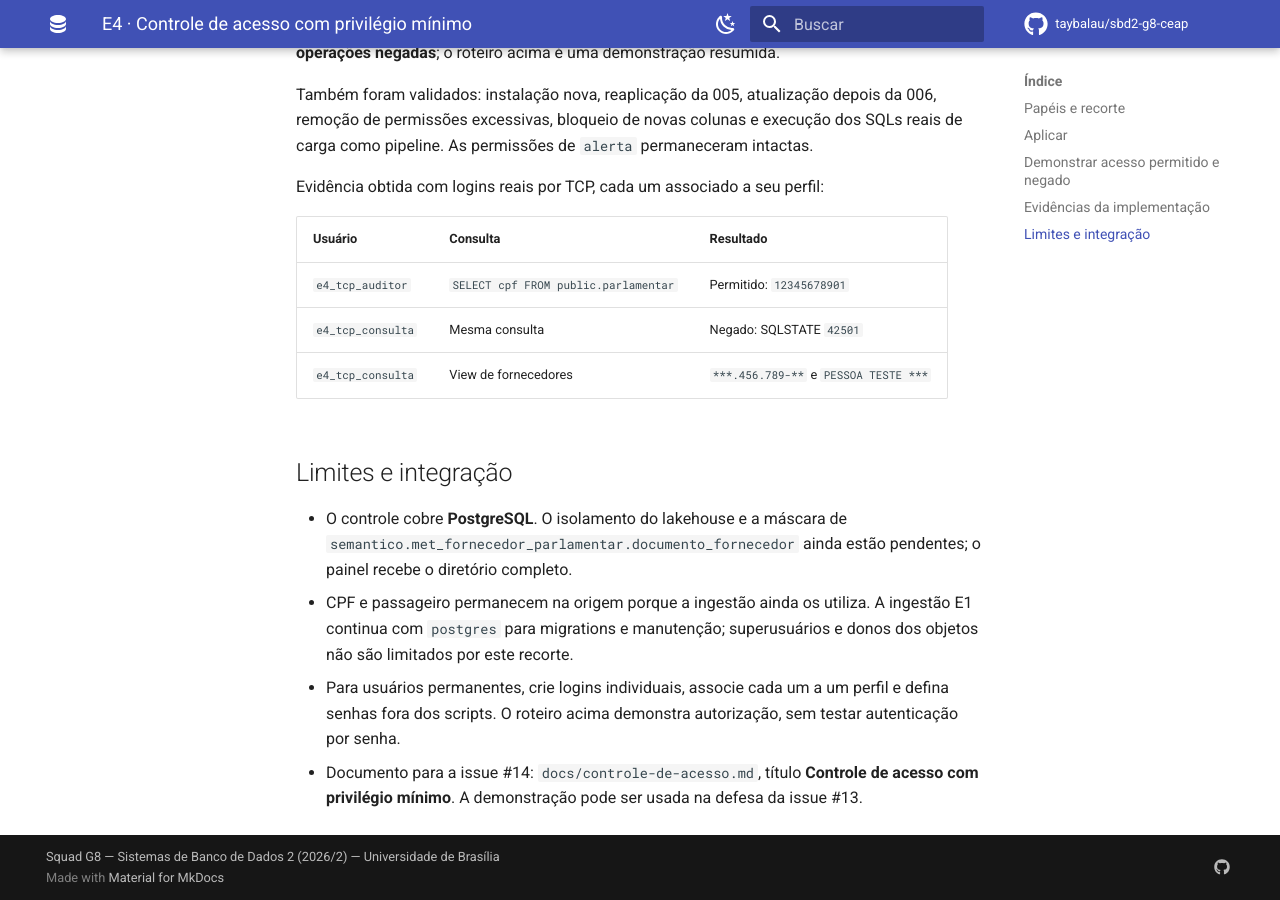
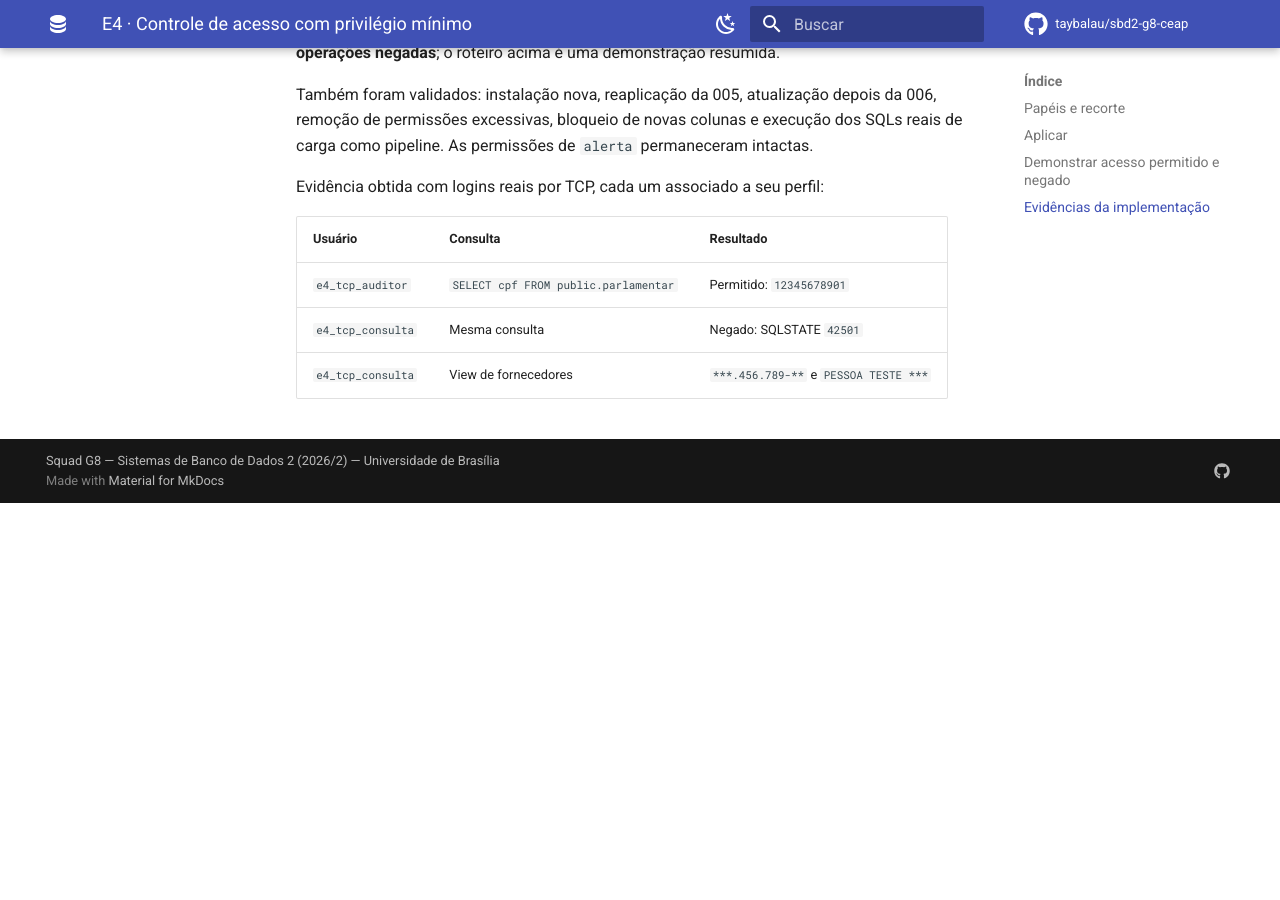
Before and after one commit to taybalau/sbd2-g8-ceap, an MkDocs documentation site: the page built from docs/controle-de-acesso.md, in a window 1280 px wide and 900 px high, scrolled down 2743 px. Built offline with MkDocs 1.6.1 and Material for MkDocs 9.7.7, drawn with Linux system fonts in a browser that asks for light colours; comment, search, counter and statistics services are not loaded; after the commit the page ends 3246 px from its top, so only the background shows below that.

Commit message:
Remove limits and integration section from docs
Removed section on limits and integration from access control documentation.

```diff
--- a/docs/controle-de-acesso.md
+++ b/docs/controle-de-acesso.md
@@ -111,10 +111,3 @@ Evidência obtida com logins reais por TCP, cada um associado a seu perfil:
 | `e4_tcp_auditor` | `SELECT cpf FROM public.parlamentar` | Permitido: `12345678901` |
 | `e4_tcp_consulta` | Mesma consulta | Negado: SQLSTATE `42501` |
 | `e4_tcp_consulta` | View de fornecedores | `***.456.789-**` e `PESSOA TESTE ***` |
-
-## Limites e integração
-
-- O controle cobre **PostgreSQL**. O isolamento do lakehouse e a máscara de `semantico.met_fornecedor_parlamentar.documento_fornecedor` ainda estão pendentes; o painel recebe o diretório completo.
-- CPF e passageiro permanecem na origem porque a ingestão ainda os utiliza. A ingestão E1 continua com `postgres` para migrations e manutenção; superusuários e donos dos objetos não são limitados por este recorte.
-- Para usuários permanentes, crie logins individuais, associe cada um a um perfil e defina senhas fora dos scripts. O roteiro acima demonstra autorização, sem testar autenticação por senha.
-- Documento para a issue #14: `docs/controle-de-acesso.md`, título **Controle de acesso com privilégio mínimo**. A demonstração pode ser usada na defesa da issue #13.
```
